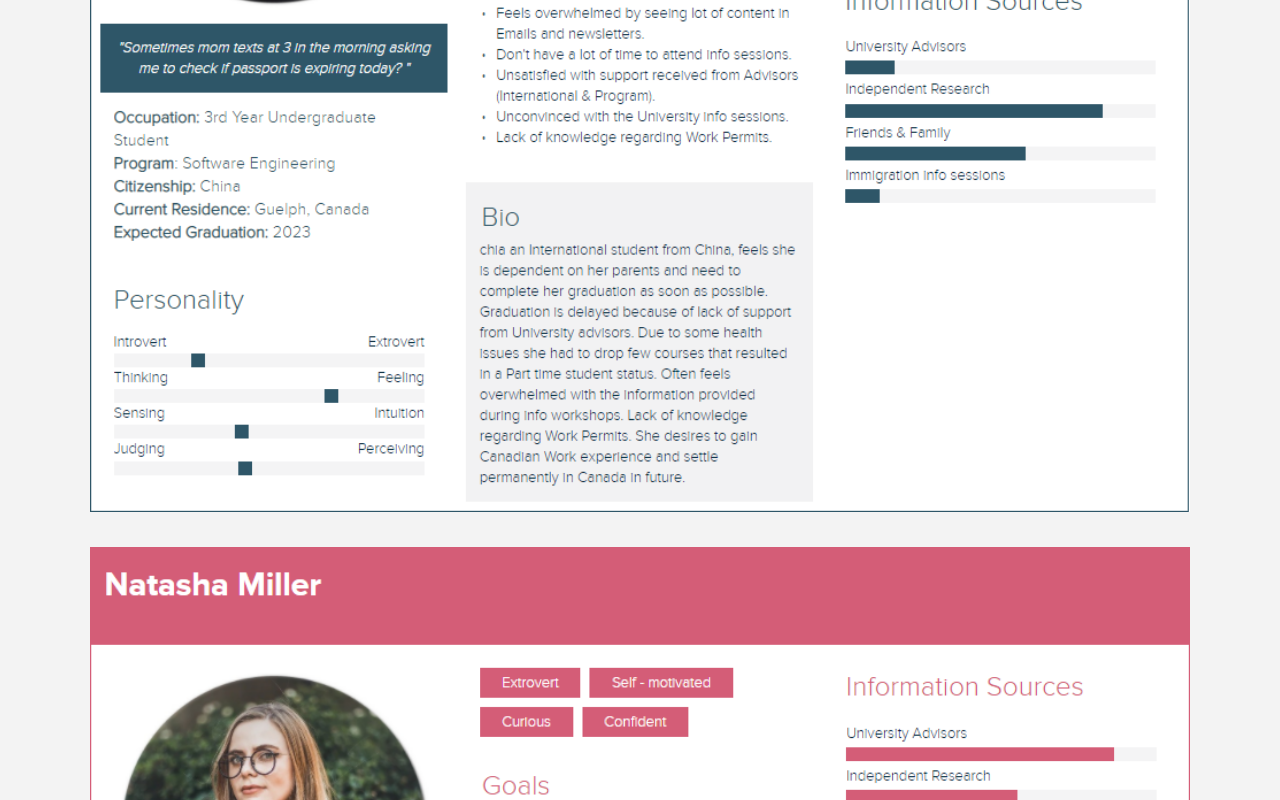
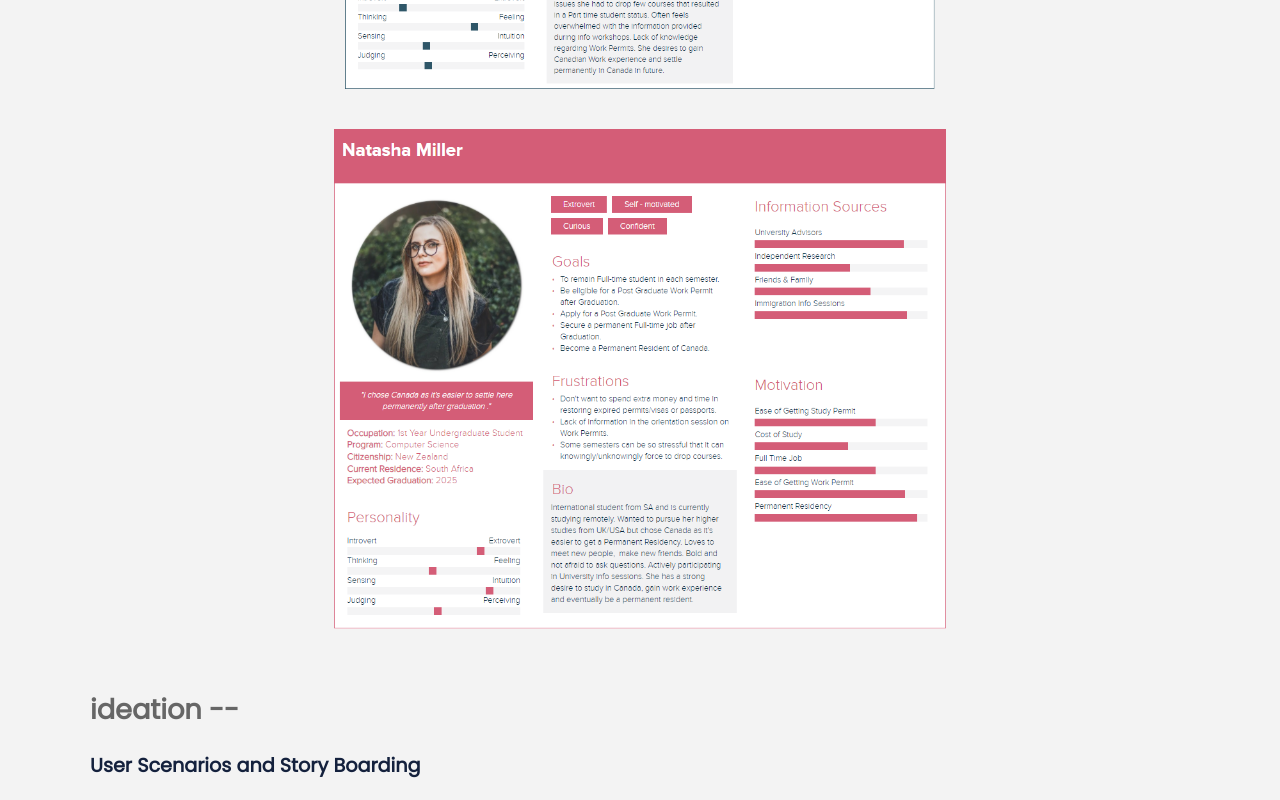
Before and after one commit to AnanyaThukral/Portfolio, a React (Create React App) app: page /intLTracker in a window 1280 px wide. Shown: the part 6320-7120 px from the top of the page. Built offline with nearby package versions, Linux system fonts and the light colour scheme.

Commit message:
fixed image size and width

```diff
--- a/src/Personas.js
+++ b/src/Personas.js
@@ -7,8 +7,12 @@ const Personas = () => {
             <span>personas --</span>
             <Text>From the research learnings and pillars, I created personas to embody <Bold>needs, desires and frustations</Bold> surrounding the pillars that I had found.</Text>
             <PersonaContainer>
-                 <Image src = "./img/Chia_Persona.png"/>
-                 <Image src = "./img/Natasha_Persona.png"/>
+                <ImageContainer>
+                    <Image src = "./img/Chia_Persona.png"/>
+                 </ImageContainer>
+                 <ImageContainer>
+                    <Image src = "./img/Natasha_Persona.png"/>
+                 </ImageContainer>
             </PersonaContainer>
         </Container>
     )
@@ -23,6 +27,9 @@ const Container = styled.div`
     span{
         font-size: 1.7rem;
     }
+    @media (max-width: 1300px){
+        min-width: 900px;
+    }
 `
 
 const Text = styled.div`
@@ -30,6 +37,12 @@ const Text = styled.div`
 `
 
 const Image = styled.img`
+    height: 100%;
+`
+const ImageContainer = styled.div`
+     @media (max-width: 1300px){
+        height: 500px;
+    }
 `
 
 const PersonaContainer = styled.div`
@@ -37,6 +50,11 @@ const PersonaContainer = styled.div`
     display: flex;
     flex-direction: column;
     gap: 35px;
+    @media (max-width: 1300px){
+        margin-top: 40px;
+        align-items: center;
+        gap: 40px;
+    }
 
 `
 
```
